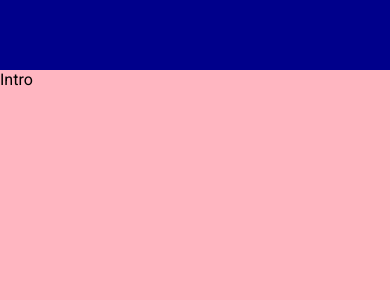
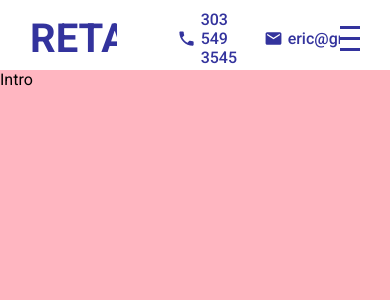
Before and after one commit to ericbarriga/react_PortfolioV2, a React (Create React App) app: page / in a window 390 px wide. Shown: the top 300 px of the page. Built offline with nearby package versions, Linux system fonts and the light colour scheme.

Commit message:
working on header info and hamburger

```diff
--- a/package.json
+++ b/package.json
@@ -3,6 +3,10 @@
   "version": "0.1.0",
   "private": true,
   "dependencies": {
+    "@emotion/react": "^11.9.0",
+    "@emotion/styled": "^11.8.1",
+    "@mui/icons-material": "^5.6.2",
+    "@mui/material": "^5.6.2",
     "@testing-library/jest-dom": "^5.16.4",
     "@testing-library/react": "^13.1.1",
     "@testing-library/user-event": "^13.5.0",
@@ -10,6 +14,7 @@
     "react": "^18.0.0",
     "react-dom": "^18.0.0",
     "react-scripts": "5.0.1",
+    "sass": "^1.50.1",
     "web-vitals": "^2.1.4"
   },
   "scripts": {
--- a/src/app.scss
+++ b/src/app.scss
@@ -8,6 +8,7 @@
         background-color: lightslategray;
         position: relative;
         top: 70px;
+        scroll-behavior: smooth;
         scroll-snap-type: y mandatory;
         scrollbar-width: none;
 
--- a/src/componants/contact/contact.jsx
+++ b/src/componants/contact/contact.jsx
@@ -2,7 +2,7 @@
 
 export default function Contact() {
     return (
-        <div className="contact">
+        <div className="contact" id="contact">
             contact
         </div>
     )
--- a/src/componants/intro/intro.jsx
+++ b/src/componants/intro/intro.jsx
@@ -2,7 +2,7 @@
 
 export default function Intro() {
     return (
-        <div className="intro">
+        <div className="intro" id="intro">
             Intro
         </div>
     )
--- a/src/componants/testimonials/testimonials.jsx
+++ b/src/componants/testimonials/testimonials.jsx
@@ -2,7 +2,7 @@
 
 export default function Testimonials() {
     return (
-        <div className="testimonials">
+        <div className="testimonials" id="testimonials">
             testimonials
         </div>
     )
--- a/src/componants/topbar/topbar.jsx
+++ b/src/componants/topbar/topbar.jsx
@@ -1,9 +1,31 @@
 import "./topbar.scss";
+import { LocalPhone, Email } from "@mui/icons-material";
+
 
 export default function Topbar() {
     return (
         <div className="topbar">
-
+            <div className="wrapper">
+                <div className="left">
+                    <a href="#intro" className="logo" >RETARD.</a>
+                    <div className="itemContainer">
+                        <LocalPhone className="icon" />
+                        <span>303 549 3545</span>
+                    </div>
+                    {/*  */}
+                    <div className="itemContainer">
+                        <Email className="icon" />
+                        <span>eric@gmail.com</span>
+                    </div>
+                </div>
+                <div className="right">
+                    <div className="hamburger">
+                        <span className="line1"></span>
+                        <span className="line2"></span>
+                        <span className="line3"></span>
+                    </div>
+                </div>
+            </div>
         </div>
     )
 }
--- a/src/componants/topbar/topbar.scss
+++ b/src/componants/topbar/topbar.scss
@@ -1,8 +1,64 @@
+@import "../../global.scss";
+
 .topbar {
-    background-color: darkblue;
+    background-color: white;
+    color: $mainColor;
     width: 100%;
     height: 70px;
     position: fixed;
     top: 0;
     z-index: 2;
+
+    .wrapper {
+        padding: 10px 30px;
+        display: flex;
+        align-items: center;
+        justify-content: space-between;
+
+        .left {
+            display: flex;
+            align-items: center;
+
+            .logo {
+                font-size: 40px;
+                font-weight: 700;
+                text-decoration: none;
+                color: inherit;
+                margin-right: 40px;
+            }
+
+            .itemContainer {
+                display: flex;
+                align-items: center;
+                margin-left: 20px;
+
+                .icon {
+                    font-size: 19px;
+                    margin-right: 5px;
+                }
+
+                span {
+                    font-size: 16px;
+                    font-weight: 500;
+                }
+            }
+        }
+
+        .right {
+            .hamburger {
+                width: 32px;
+                height: 25px;
+                display: flex;
+                flex-direction: column;
+                justify-content: space-between;
+                cursor: pointer;
+
+                span {
+                    width: 100%;
+                    height: 3px;
+                    background-color: $mainColor;
+                }
+            }
+        }
+    }
 }
--- /dev/null
+++ b/src/global.scss
@@ -0,0 +1 @@
+$mainColor: rgb(51, 51, 157);
```
Also changed, not shown: 1 other file (tests, documents, lock files or other folders).
